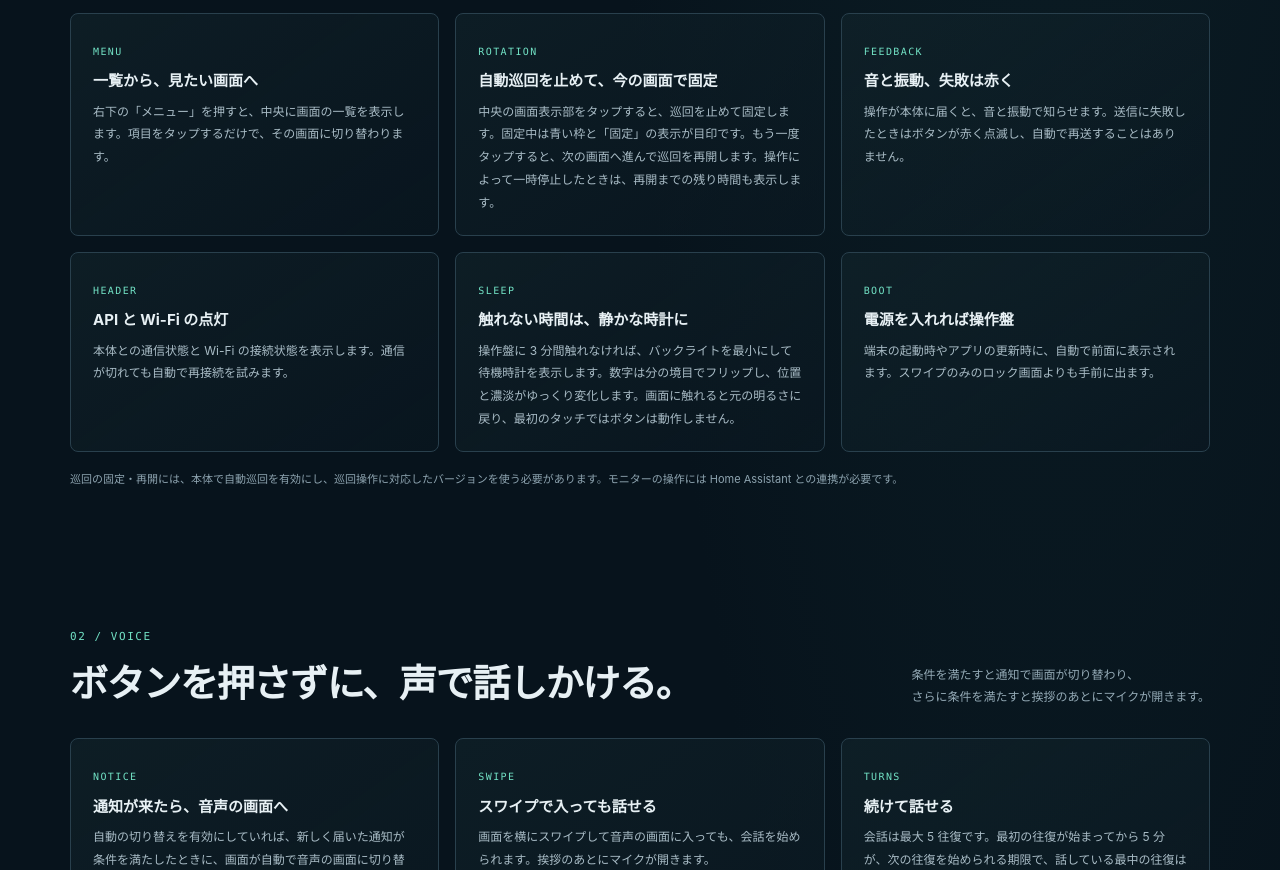
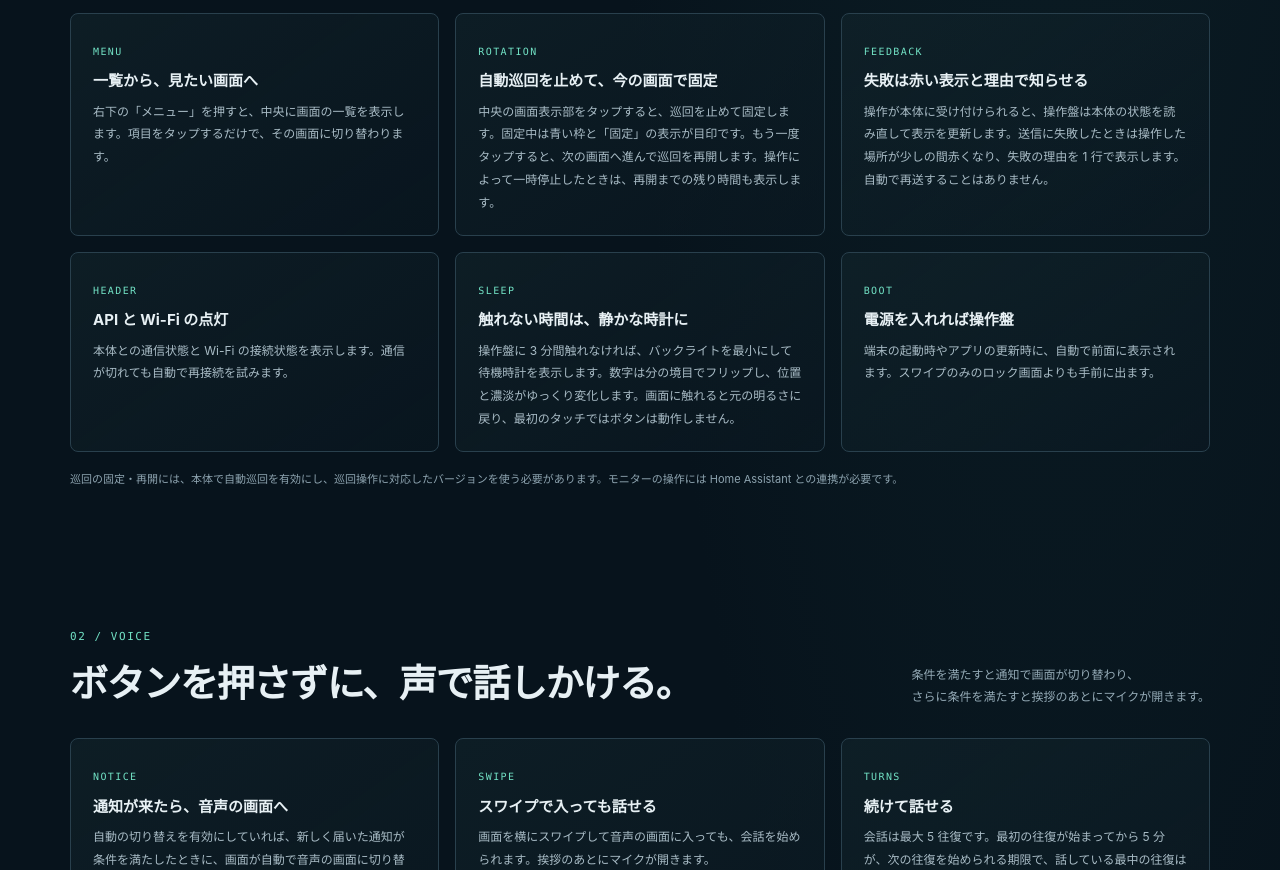
Before and after one commit to ysogabe/miharashi-panel, a plain HTML site: page site/index.html in a window 1280 px wide. Shown: the part 2720-3590 px from the top of the page. Drawn offline with Linux system fonts and the light colour scheme.

Commit message:
docs(lp): FEEDBACK の記述を、実装で確かめた失敗時の表示に合わせる
音と振動は実機で確認できておらず、LP から外した。成功時は状態を読み直して更新、失敗時は赤い表示と理由 1 行、再送なしに合わせた。

Co-Authored-By: Claude Sonnet 5.5 <noreply@anthropic.com>

```diff
--- a/site/index.html
+++ b/site/index.html
@@ -59,7 +59,7 @@
         <article class="feature"><span class="micro-label">BUTTONS</span><h3>ボタンの説明が画面に合わせて変わる</h3><p>写真の画面なら「前の写真・次の写真」、メニューを開くと「上を選ぶ・移動・閉じる」。今使えないボタンは灰色になり、押しても操作を送信しません。</p></article>
         <article class="feature"><span class="micro-label">MENU</span><h3>一覧から、見たい画面へ</h3><p>右下の「メニュー」を押すと、中央に画面の一覧を表示します。項目をタップするだけで、その画面に切り替わります。</p></article>
         <article class="feature"><span class="micro-label">ROTATION</span><h3>自動巡回を止めて、今の画面で固定</h3><p>中央の画面表示部をタップすると、巡回を止めて固定します。固定中は青い枠と「固定」の表示が目印です。もう一度タップすると、次の画面へ進んで巡回を再開します。操作によって一時停止したときは、再開までの残り時間も表示します。</p></article>
-        <article class="feature"><span class="micro-label">FEEDBACK</span><h3>音と振動、失敗は赤く</h3><p>操作が本体に届くと、音と振動で知らせます。送信に失敗したときはボタンが赤く点滅し、自動で再送することはありません。</p></article>
+        <article class="feature"><span class="micro-label">FEEDBACK</span><h3>失敗は赤い表示と理由で知らせる</h3><p>操作が本体に受け付けられると、操作盤は本体の状態を読み直して表示を更新します。送信に失敗したときは操作した場所が少しの間赤くなり、失敗の理由を 1 行で表示します。自動で再送することはありません。</p></article>
         <article class="feature"><span class="micro-label">HEADER</span><h3>API と Wi-Fi の点灯</h3><p>本体との通信状態と Wi-Fi の接続状態を表示します。通信が切れても自動で再接続を試みます。</p></article>
         <article class="feature"><span class="micro-label">SLEEP</span><h3>触れない時間は、静かな時計に</h3><p>操作盤に 3 分間触れなければ、バックライトを最小にして待機時計を表示します。数字は分の境目でフリップし、位置と濃淡がゆっくり変化します。画面に触れると元の明るさに戻り、最初のタッチではボタンは動作しません。</p></article>
         <article class="feature"><span class="micro-label">BOOT</span><h3>電源を入れれば操作盤</h3><p>端末の起動時やアプリの更新時に、自動で前面に表示されます。スワイプのみのロック画面よりも手前に出ます。</p></article>
```
